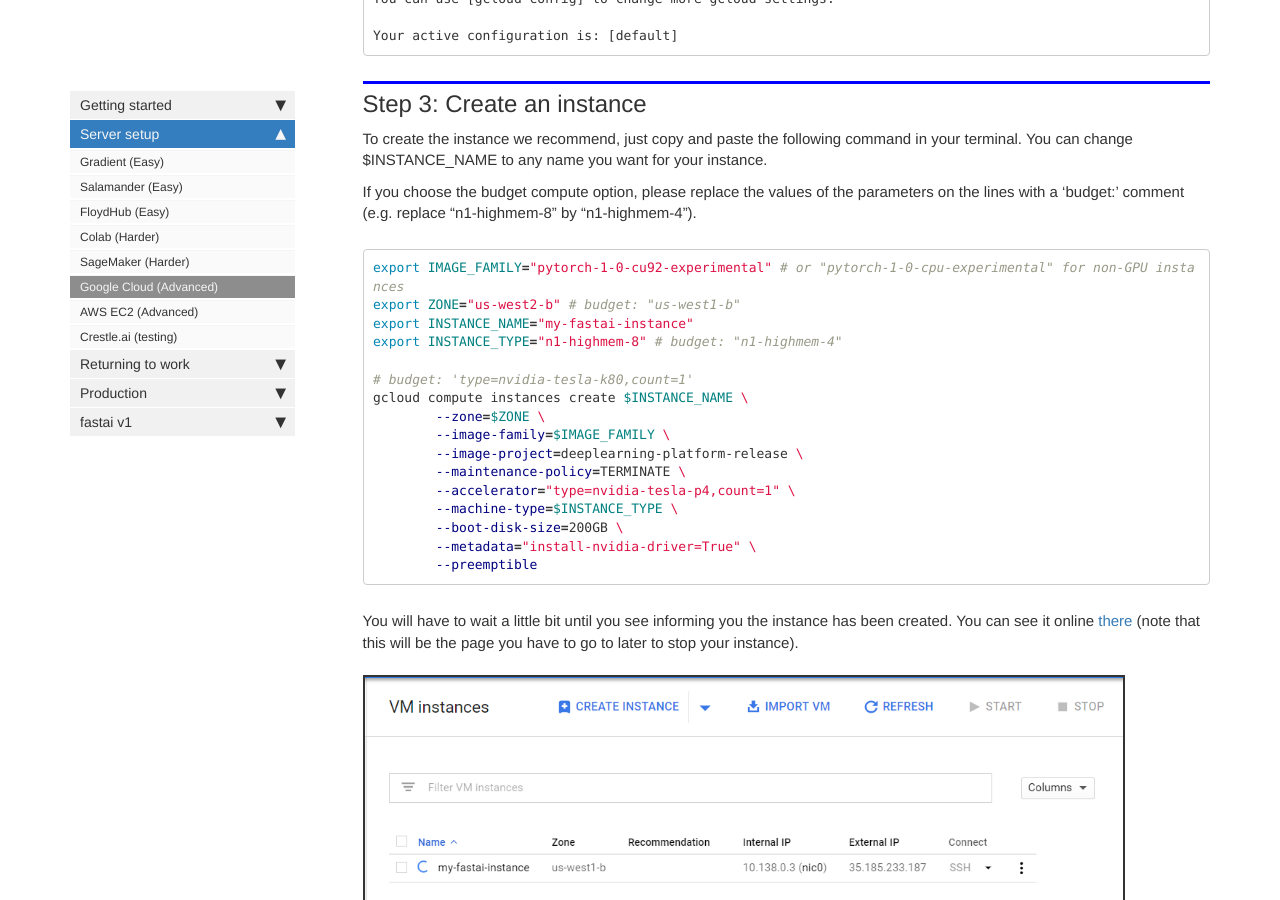
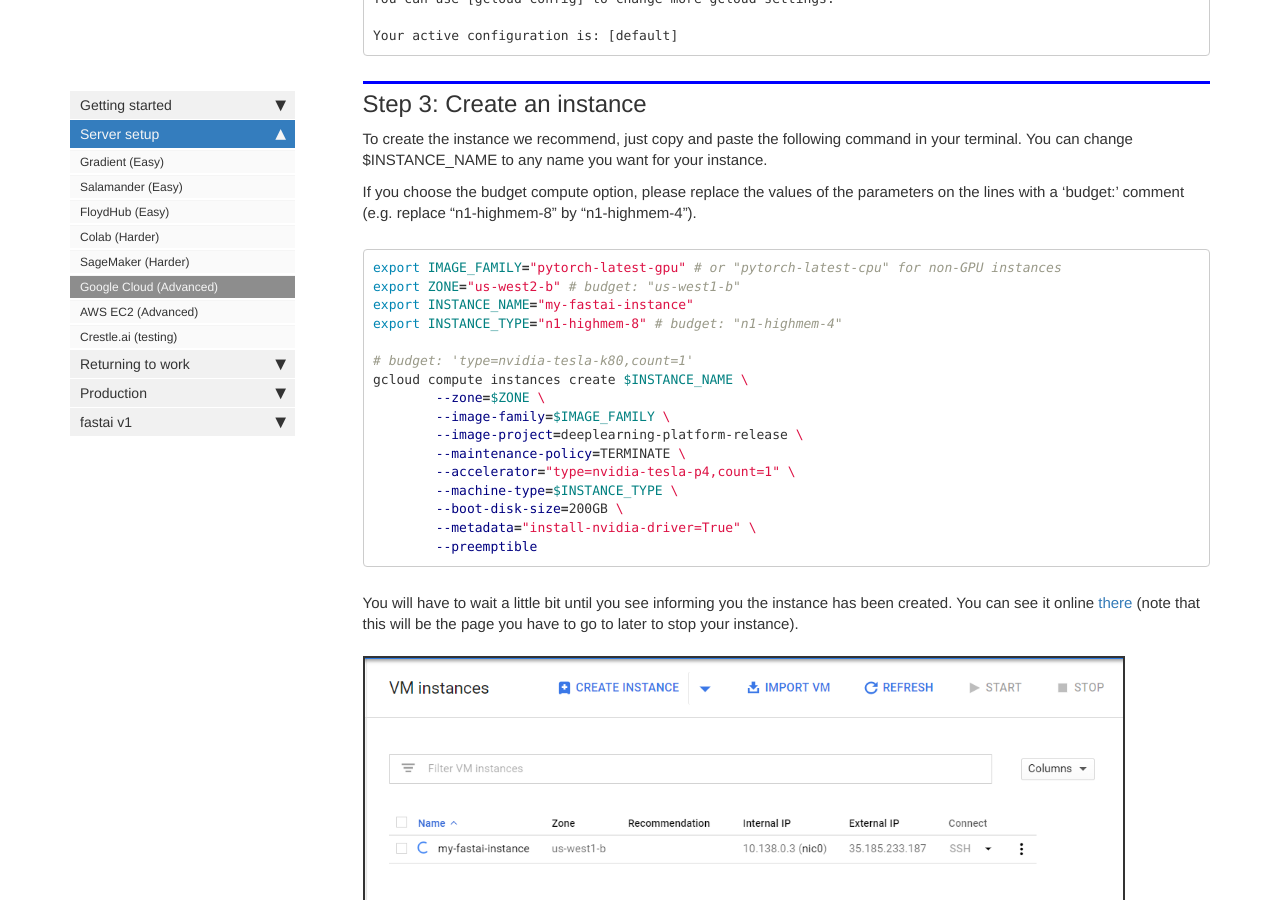
Before and after one commit to tamersalama/course-v3, a Jekyll site: the page built from docs/start_gcp.md, in a window 1280 px wide and 900 px high, scrolled down 3317 px. Built offline with Jekyll 4.4.1, drawn with Linux system fonts in a browser that asks for light colours; nearby versions of some CDN libraries; comment, search, counter and statistics services are not loaded.

Commit message:
pytorch image family name set to the latest one. (#127)
PyTorch 1.0 images are no longer experimental

````diff
--- a/docs/start_gcp.md
+++ b/docs/start_gcp.md
@@ -111,7 +111,7 @@
 If you choose the budget compute option, please replace the values of the parameters on the lines with a 'budget:' comment (e.g. replace "n1-highmem-8" by "n1-highmem-4").
 
 ```bash
-export IMAGE_FAMILY="pytorch-1-0-cu92-experimental" # or "pytorch-1-0-cpu-experimental" for non-GPU instances
+export IMAGE_FAMILY="pytorch-latest-gpu" # or "pytorch-latest-cpu" for non-GPU instances
 export ZONE="us-west2-b" # budget: "us-west1-b"
 export INSTANCE_NAME="my-fastai-instance"
 export INSTANCE_TYPE="n1-highmem-8" # budget: "n1-highmem-4"
````
